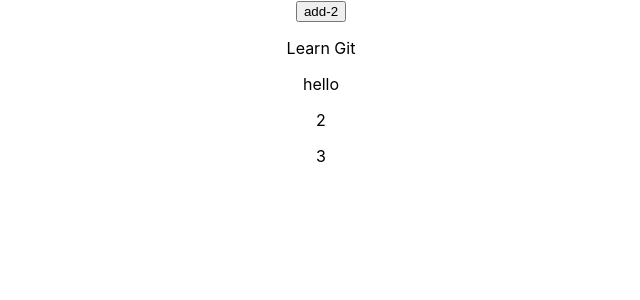
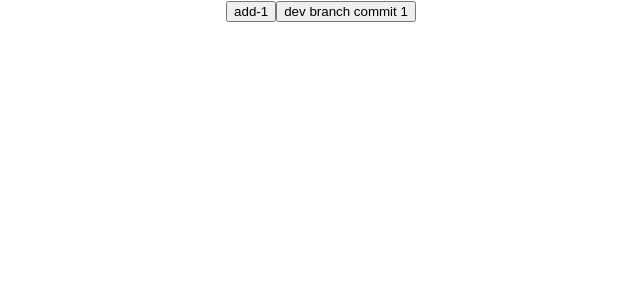
Before and after one commit to Srh-Yakovenko-ua/git-training, a React (Create React App) app: page / in a window 1280 px wide. Shown: the top 300 px of the page, without its empty margins (319-959 px from the left). Built offline with nearby package versions, Linux system fonts and the light colour scheme.

Commit message:
dev branch commit 1

```diff
--- a/src/App.tsx
+++ b/src/App.tsx
@@ -6,11 +6,8 @@ import './App.css';
 function App() {
     return (
         <div className="App">
-            <button>add-2</button>
-            <p>Learn Git</p>
-            <p>hello</p>
-            <p>2</p>
-            <p>3</p>
+            <button>add-1</button>
+            <button>dev branch commit 1</button>
         </div>
     );
 }
```
